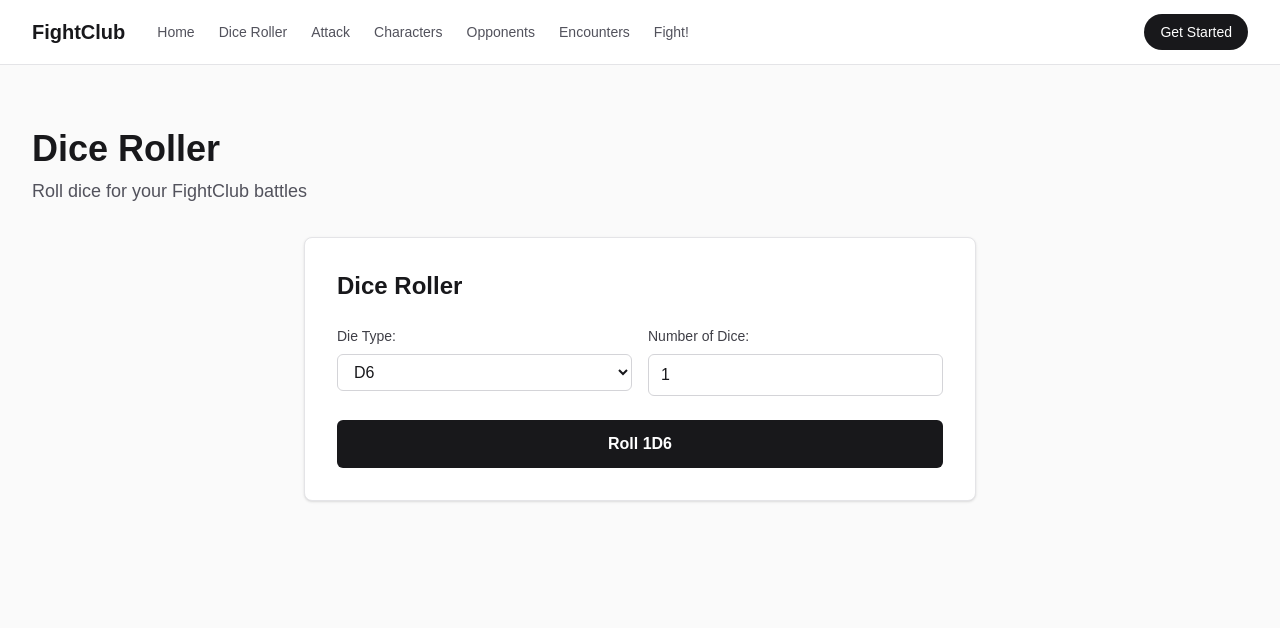
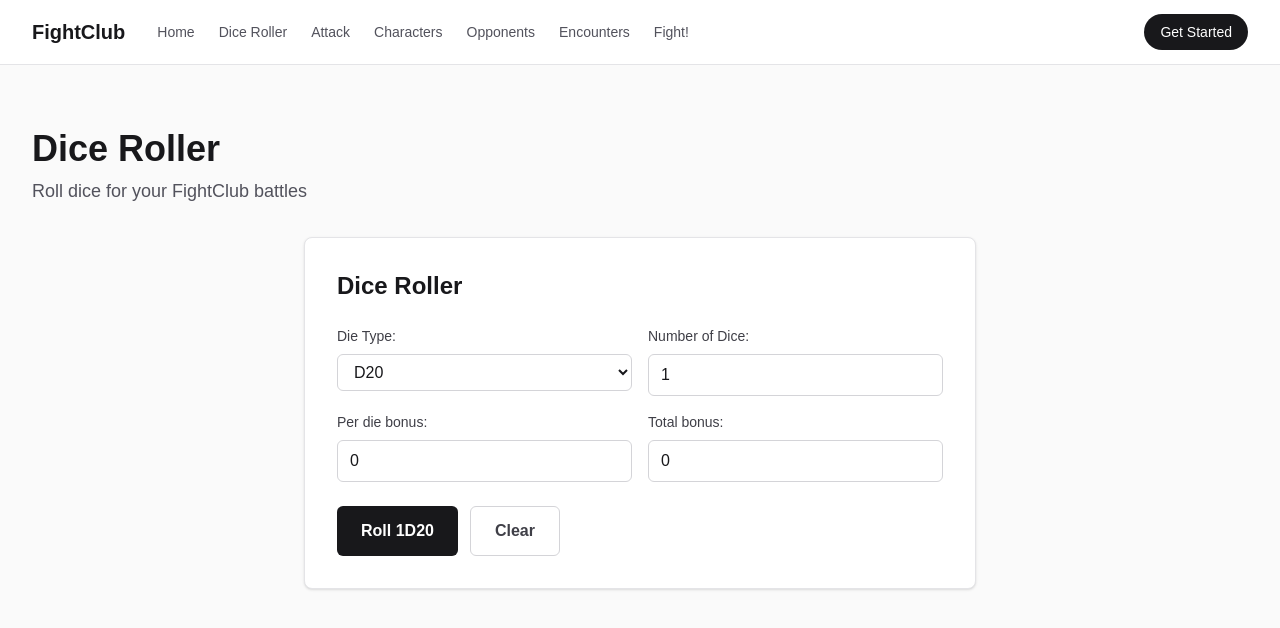
Before and after one commit to eriktimmers/fightclub, a Next.js app: page /dice in a window 1280 px wide. Shown: the top 628 px of the page. Built offline with nearby package versions, Linux system fonts and the light colour scheme.

Commit message:
[MAIN] Improved diceroller

```diff
--- a/components/DiceRoller.tsx
+++ b/components/DiceRoller.tsx
@@ -2,11 +2,11 @@
 
 import { rollDice, ALLOWED_DIE_SIDES, type DieSides } from "@/lib/dice";
 import { useAppDispatch, useAppSelector } from "@/store/hooks";
-import { setResults, setSides, setCount } from "@/store/diceSlice";
+import { setResults, setSides, setCount, setPerDieBonus, setTotalBonus, resetDice } from "@/store/diceSlice";
 
 export default function DiceRoller() {
   const dispatch = useAppDispatch();
-  const { results, sides, count } = useAppSelector((state) => state.dice);
+  const { results, sides, count, perDieBonus, totalBonus } = useAppSelector((state) => state.dice);
 
   const handleRoll = () => {
     const rolls = rollDice(sides, count);
@@ -21,7 +21,9 @@ export default function DiceRoller() {
     dispatch(setCount(newCount));
   };
 
-  const total = results.reduce((sum, value) => sum + value, 0);
+  const total = results.length > 0
+    ? results.reduce((sum, value) => sum + value + perDieBonus, 0) + totalBonus
+    : 0;
 
   return (
     <div className="w-full max-w-2xl rounded-lg border border-zinc-200 bg-white p-8 shadow-sm dark:border-zinc-800 dark:bg-zinc-900">
@@ -61,13 +63,46 @@ export default function DiceRoller() {
               className="w-full rounded-md border border-zinc-300 bg-white px-3 py-2 text-zinc-900 focus:border-zinc-500 focus:outline-none focus:ring-2 focus:ring-zinc-500 dark:border-zinc-700 dark:bg-zinc-800 dark:text-zinc-100"
             />
           </div>
+          <div>
+            <label htmlFor="perDieBonus" className="mb-2 block text-sm font-medium text-zinc-700 dark:text-zinc-300">
+              Per die bonus:
+            </label>
+            <input
+              id="perDieBonus"
+              type="number"
+              value={perDieBonus}
+              onChange={(e) => dispatch(setPerDieBonus(Number(e.target.value) || 0))}
+              className="w-full rounded-md border border-zinc-300 bg-white px-3 py-2 text-zinc-900 focus:border-zinc-500 focus:outline-none focus:ring-2 focus:ring-zinc-500 dark:border-zinc-700 dark:bg-zinc-800 dark:text-zinc-100"
+            />
           </div>
+          <div>
+            <label htmlFor="totalBonus" className="mb-2 block text-sm font-medium text-zinc-700 dark:text-zinc-300">
+              Total bonus:
+            </label>
+            <input
+              id="totalBonus"
+              type="number"
+              value={totalBonus}
+              onChange={(e) => dispatch(setTotalBonus(Number(e.target.value) || 0))}
+              className="w-full rounded-md border border-zinc-300 bg-white px-3 py-2 text-zinc-900 focus:border-zinc-500 focus:outline-none focus:ring-2 focus:ring-zinc-500 dark:border-zinc-700 dark:bg-zinc-800 dark:text-zinc-100"
+            />
+          </div>
+        </div>
+        <div className="flex gap-3">
           <button
             onClick={handleRoll}
             className="rounded-md bg-zinc-900 px-6 py-3 text-base font-semibold text-white transition-colors hover:bg-zinc-700 dark:bg-zinc-100 dark:text-zinc-900 dark:hover:bg-zinc-300"
           >
             Roll {count}D{sides}
           </button>
+          <button
+            type="button"
+            onClick={() => dispatch(resetDice())}
+            className="rounded-md border border-zinc-300 bg-white px-6 py-3 text-base font-semibold text-zinc-700 transition-colors hover:bg-zinc-100 dark:border-zinc-600 dark:bg-zinc-800 dark:text-zinc-300 dark:hover:bg-zinc-700"
+          >
+            Clear
+          </button>
+        </div>
         {results.length > 0 && (
           <div className="space-y-4">
             <div className="rounded-md bg-zinc-100 p-6 dark:bg-zinc-800">
@@ -80,7 +115,7 @@ export default function DiceRoller() {
                     key={index}
                     className="flex h-16 w-16 items-center justify-center rounded-lg bg-white text-2xl font-bold text-zinc-900 shadow-sm dark:bg-zinc-900 dark:text-zinc-100"
                   >
-                    {result}
+                    {result + perDieBonus}
                   </div>
                 ))}
               </div>
--- a/store/diceSlice.ts
+++ b/store/diceSlice.ts
@@ -5,12 +5,16 @@ interface DiceState {
   results: number[];
   sides: DieSides;
   count: number;
+  perDieBonus: number;
+  totalBonus: number;
 }
 
 const initialState: DiceState = {
   results: [],
-  sides: 6,
+  sides: 20,
   count: 1,
+  perDieBonus: 0,
+  totalBonus: 0,
 };
 
 const diceSlice = createSlice({
@@ -26,11 +30,21 @@ const diceSlice = createSlice({
     setCount: (state, action: PayloadAction<number>) => {
       state.count = action.payload;
     },
+    setPerDieBonus: (state, action: PayloadAction<number>) => {
+      state.perDieBonus = action.payload;
+    },
+    setTotalBonus: (state, action: PayloadAction<number>) => {
+      state.totalBonus = action.payload;
+    },
     resetDice: (state) => {
       state.results = [];
+      state.sides = 20;
+      state.count = 1;
+      state.perDieBonus = 0;
+      state.totalBonus = 0;
     },
   },
 });
 
-export const { setResults, setSides, setCount, resetDice } = diceSlice.actions;
+export const { setResults, setSides, setCount, setPerDieBonus, setTotalBonus, resetDice } = diceSlice.actions;
 export default diceSlice.reducer;
```
Lines whose indentation alone changed are shown as unchanged.
